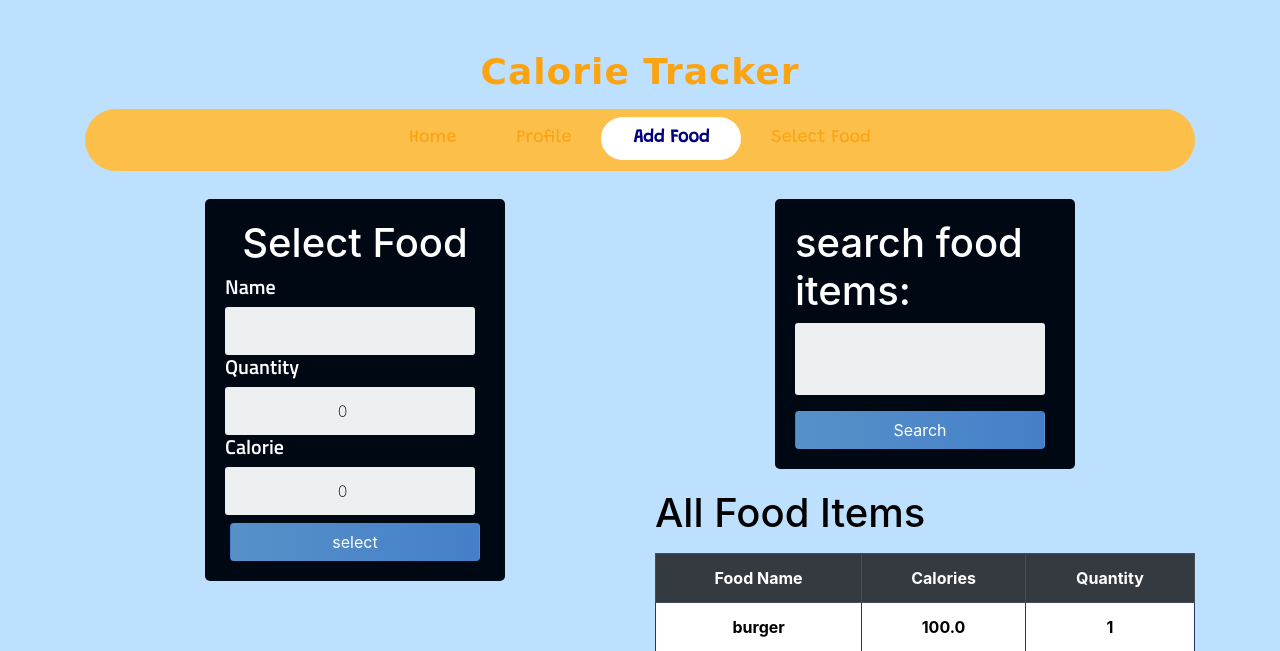
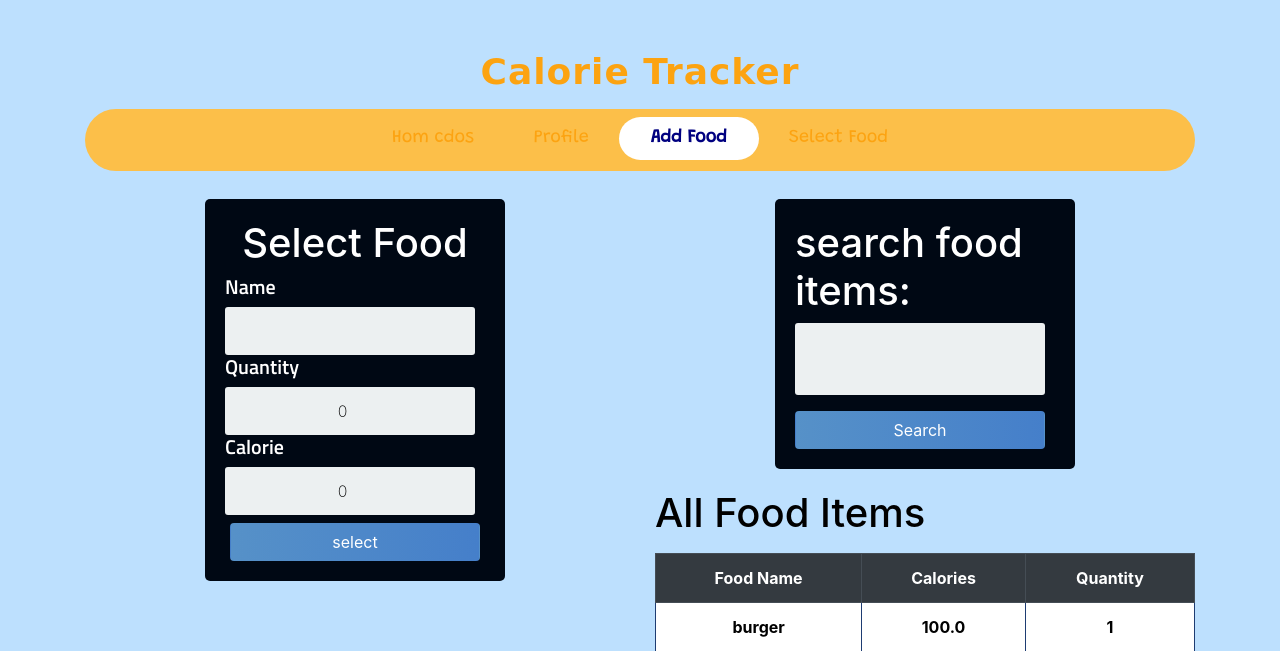
Before and after one commit to Mohannci/calorie_counter_app, a Django app: page /add_food/ in a window 1280 px wide. Shown: the top 651 px of the page. Run offline with Django 3.2, Linux system fonts and the light colour scheme; a user stored in the database is signed in; data comes from the database, SQL or seed files in the repository; some libraries are stand-ins or nearby versions.

Commit message:
home page
home page update

```diff
--- a/templates/base.html
+++ b/templates/base.html
@@ -30,7 +30,7 @@
             <div class="collapse navbar-collapse" id="resNav">
             <ul class="navbar-nav justify-content-center">
               {% with url_name=request.resolver_match.url_name %}
-              <li class="nav-item"><a style="color:#fca311" class="nav-link  {% if url_name == 'home' %} active{% endif %}" href={% url "home" %}>Home</a></li>
+              <li class="nav-item"><a style="color:#fca311" class="nav-link  {% if url_name == 'home' %} active{% endif %}" href={% url "home" %}>Hom cdos</a></li>
               <li class="nav-item"><a style="color:#fca311" class="nav-link {% if url_name == 'profile' %} active{% endif %}" href={% url "profile" %}>Profile</a></li>
               <li class="nav-item"><a style="color:#fca311" class="nav-link {% if url_name == 'add_food' %} active{% endif %}" href={% url "add_food" %}>Add Food</a></li>
               <li class="nav-item"><a style="color:#fca311" class="nav-link {% if url_name == 'select_food' %} active{% endif %}" href={% url "select_food" %}>Select Food</a></li>
```
